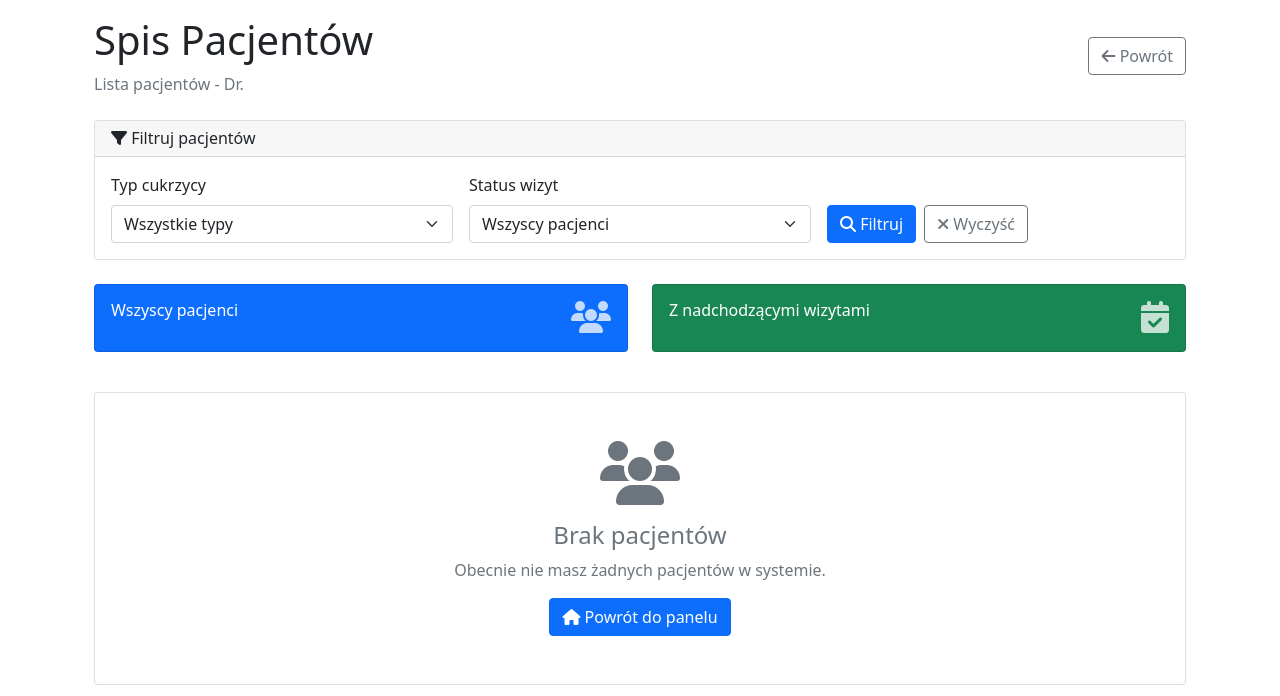
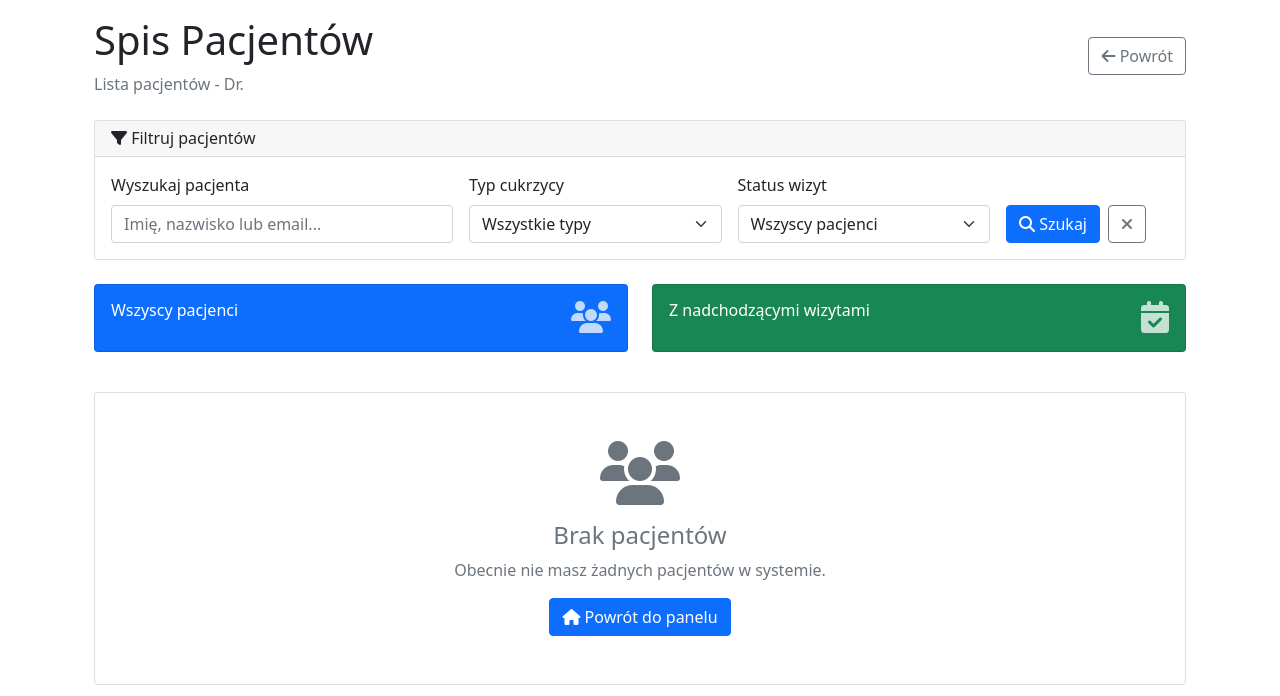
Before and after one commit to MarcinK420/DiabetesPredictor, a Django app: template diabetes_clinic_appointments/doctors/templates/doctors/patients_list.html in a window 1280 px wide. Shown: the part 104-800 px from the top of the page. Run offline with Django 5.2, Linux system fonts and the light colour scheme; the template is opened without the code that fills it, so the values that code supplies are empty.

Commit message:
Dodano wyszukiwanie do tabel
Zaimplementowano funkcję wyszukiwania dla dwóch głównych tabel:

1. Lista pacjentów lekarza (doctors/patients_list):
   - Wyszukiwanie po imieniu, nazwisku i emailu pacjenta
   - Pole tekstowe z placeholderem "Imię, nazwisko lub email..."
   - Działa razem z filtrami i sortowaniem

2. Historia wizyt pacjenta (appointments/patient_history):
   - Wyszukiwanie po powodzie wizyty
   - Pole tekstowe z placeholderem "Szukaj po powodzie wizyty..."
   - Działa razem z filtrami (status, lekarz, daty) i sortowaniem

Funkcjonalności:
- Wyszukiwanie jest case-insensitive (ignoruje wielkość liter)
- Parametry wyszukiwania są zachowywane podczas sortowania i paginacji
- Przycisk "Wyczyść" resetuje wyszukiwanie wraz z filtrami
- Zmieniono przycisk "Filtruj" na "Szukaj" dla lepszej UX

🤖 Generated with [Claude Code](https://claude.com/claude-code)

Co-Authored-By: Claude <noreply@anthropic.com>

```diff
--- a/diabetes_clinic_appointments/doctors/templates/doctors/patients_list.html
+++ b/diabetes_clinic_appointments/doctors/templates/doctors/patients_list.html
@@ -60,6 +60,12 @@
                 <div class="card-body">
                     <form method="get" class="row g-3">
                         <div class="col-md-4">
+                            <label for="search" class="form-label">Wyszukaj pacjenta</label>
+                            <input type="text" class="form-control" id="search" name="search"
+                                   placeholder="Imię, nazwisko lub email..."
+                                   value="{{ search_query }}">
+                        </div>
+                        <div class="col-md-3">
                             <label for="diabetes_type" class="form-label">Typ cukrzycy</label>
                             <select class="form-select" id="diabetes_type" name="diabetes_type">
                                 <option value="">Wszystkie typy</option>
@@ -68,7 +74,7 @@
                                 <option value="gestational" {% if diabetes_filter == 'gestational' %}selected{% endif %}>Ciążowa</option>
                             </select>
                         </div>
-                        <div class="col-md-4">
+                        <div class="col-md-3">
                             <label for="appointment_status" class="form-label">Status wizyt</label>
                             <select class="form-select" id="appointment_status" name="appointment_status">
                                 <option value="">Wszyscy pacjenci</option>
@@ -76,12 +82,12 @@
                                 <option value="without_upcoming" {% if appointment_status_filter == 'without_upcoming' %}selected{% endif %}>Bez nadchodzących wizyt</option>
                             </select>
                         </div>
-                        <div class="col-md-4 d-flex align-items-end gap-2">
+                        <div class="col-md-2 d-flex align-items-end gap-2">
                             <button type="submit" class="btn btn-primary">
-                                <i class="fas fa-search"></i> Filtruj
+                                <i class="fas fa-search"></i> Szukaj
                             </button>
-                            <a href="{% url 'doctors:patients_list' %}" class="btn btn-outline-secondary">
-                                <i class="fas fa-times"></i> Wyczyść
+                            <a href="{% url 'doctors:patients_list' %}" class="btn btn-outline-secondary" title="Wyczyść filtry">
+                                <i class="fas fa-times"></i>
                             </a>
                         </div>
                     </form>
```
Also changed, not shown: diabetes_clinic_appointments/appointments/templates/appointments/patient_history.html (+7 -1 lines), diabetes_clinic_appointments/appointments/views.py (+8 -0 lines), diabetes_clinic_appointments/doctors/views.py (+12 -0 lines).
